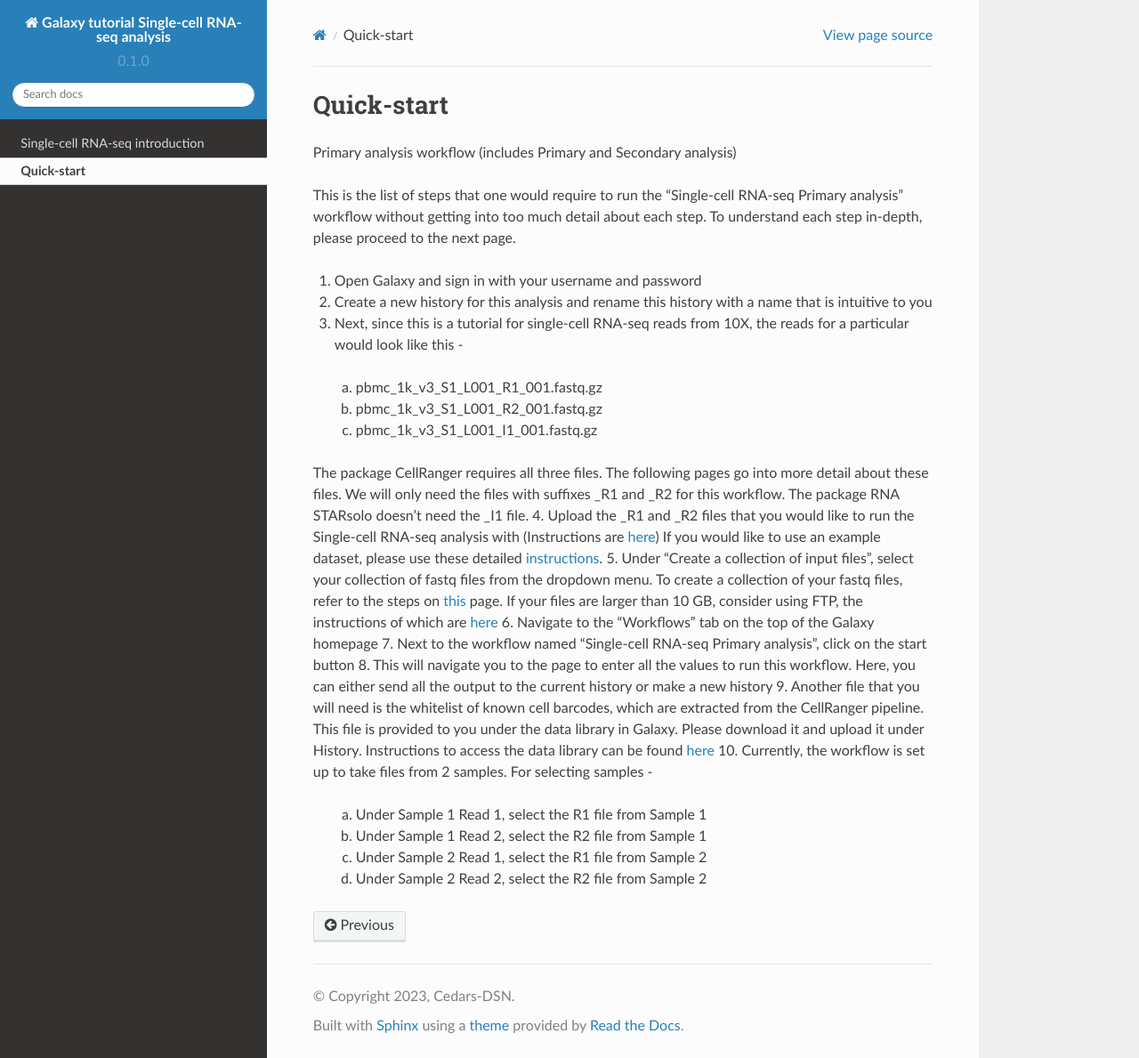
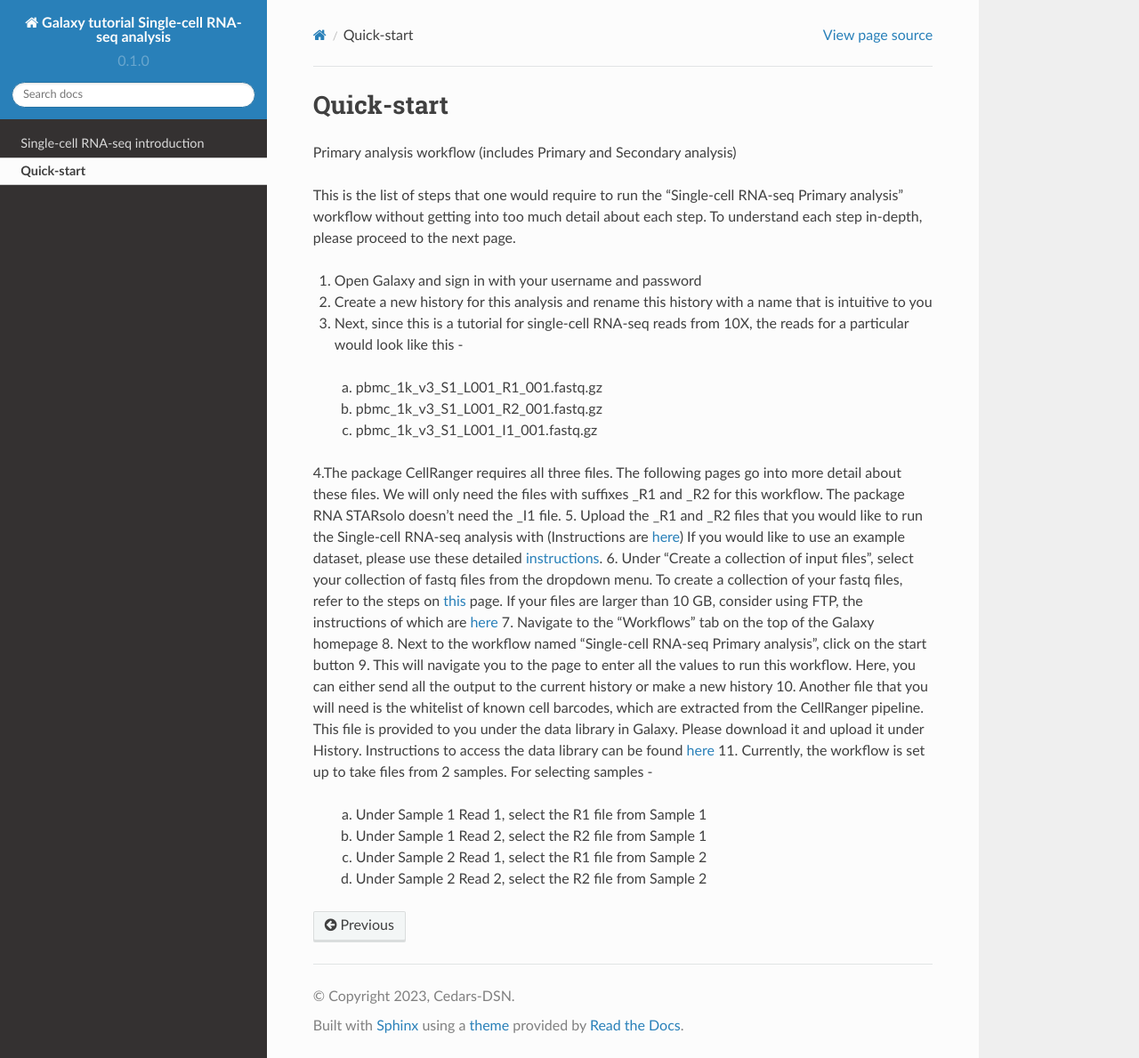
Before and after one commit to CedarsDSN/Galaxy_tutorial_scRNAseq_analysis, a Sphinx documentation site: the page built from docs/Quick-start.rst, in a window 1280 px wide and 1189 px high. Shown: the whole window at 89% size. Built offline with Sphinx 7.4.7 and the Read the Docs theme 2.0.0, drawn with Linux system fonts in a browser that asks for light colours; pages that are not in the unit, such as notebooks, are missing from menus.

Commit message:
Update Quick-start.rst

```diff
--- a/docs/Quick-start.rst
+++ b/docs/Quick-start.rst
@@ -12,14 +12,14 @@
   a. pbmc_1k_v3_S1_L001_R1_001.fastq.gz
   b. pbmc_1k_v3_S1_L001_R2_001.fastq.gz
   c. pbmc_1k_v3_S1_L001_I1_001.fastq.gz
-The package CellRanger requires all three files. The following pages go into more detail about these files. We will only need the files with suffixes _R1 and _R2 for this workflow. The package RNA STARsolo doesn't need the _I1 file.
-4. Upload the _R1 and _R2 files that you would like to run the Single-cell RNA-seq analysis with (Instructions are `here <https://galaxy-tutorial-rnaseq-single-end.readthedocs.io/en/latest/Primary%20analysis/Importing%20data.html>`_) If you would like to use an example dataset, please use these detailed `instructions <https://galaxy-tutorial-rnaseq-single-end.readthedocs.io/en/latest/Primary%20analysis/Using%20example%20data.html>`_.
-5. Under "Create a collection of input files", select your collection of fastq files from the dropdown menu. To create a collection of your fastq files, refer to the steps on `this <https://galaxy-tutorial-rnaseq-single-end.readthedocs.io/en/latest/Primary%20analysis/Importing%20large%20data.html>`_ page. If your files are larger than 10 GB, consider using FTP, the instructions of which are `here <https://galaxy-tutorial-rnaseq-single-end.readthedocs.io/en/latest/Primary%20analysis/Importing%20large%20data.html>`_
-6. Navigate to the "Workflows" tab on the top of the Galaxy homepage
-7. Next to the workflow named "Single-cell RNA-seq Primary analysis", click on the start button
-8. This will navigate you to the page to enter all the values to run this workflow. Here, you can either send all the output to the current history or make a new history
-9. Another file that you will need is the whitelist of known cell barcodes, which are extracted from the CellRanger pipeline. This file is provided to you under the data library in Galaxy. Please download it and upload it under History. Instructions to access the data library can be found `here <https://galaxy-tutorial-rnaseq-single-end.readthedocs.io/en/latest/Supplementary%20files/Obtaining%20files%20from%20Data%20Libraries.html>`_
-10. Currently, the workflow is set up to take files from 2 samples. For selecting samples -
+4.The package CellRanger requires all three files. The following pages go into more detail about these files. We will only need the files with suffixes _R1 and _R2 for this workflow. The package RNA STARsolo doesn't need the _I1 file.
+5. Upload the _R1 and _R2 files that you would like to run the Single-cell RNA-seq analysis with (Instructions are `here <https://galaxy-tutorial-rnaseq-single-end.readthedocs.io/en/latest/Primary%20analysis/Importing%20data.html>`_) If you would like to use an example dataset, please use these detailed `instructions <https://galaxy-tutorial-rnaseq-single-end.readthedocs.io/en/latest/Primary%20analysis/Using%20example%20data.html>`_.
+6. Under "Create a collection of input files", select your collection of fastq files from the dropdown menu. To create a collection of your fastq files, refer to the steps on `this <https://galaxy-tutorial-rnaseq-single-end.readthedocs.io/en/latest/Primary%20analysis/Importing%20large%20data.html>`_ page. If your files are larger than 10 GB, consider using FTP, the instructions of which are `here <https://galaxy-tutorial-rnaseq-single-end.readthedocs.io/en/latest/Primary%20analysis/Importing%20large%20data.html>`_
+7. Navigate to the "Workflows" tab on the top of the Galaxy homepage
+8. Next to the workflow named "Single-cell RNA-seq Primary analysis", click on the start button
+9. This will navigate you to the page to enter all the values to run this workflow. Here, you can either send all the output to the current history or make a new history
+10. Another file that you will need is the whitelist of known cell barcodes, which are extracted from the CellRanger pipeline. This file is provided to you under the data library in Galaxy. Please download it and upload it under History. Instructions to access the data library can be found `here <https://galaxy-tutorial-rnaseq-single-end.readthedocs.io/en/latest/Supplementary%20files/Obtaining%20files%20from%20Data%20Libraries.html>`_
+11. Currently, the workflow is set up to take files from 2 samples. For selecting samples -
   a. Under Sample 1 Read 1, select the R1 file from Sample 1
   b. Under Sample 1 Read 2, select the R2 file from Sample 1
   c. Under Sample 2 Read 1, select the R1 file from Sample 2
```
